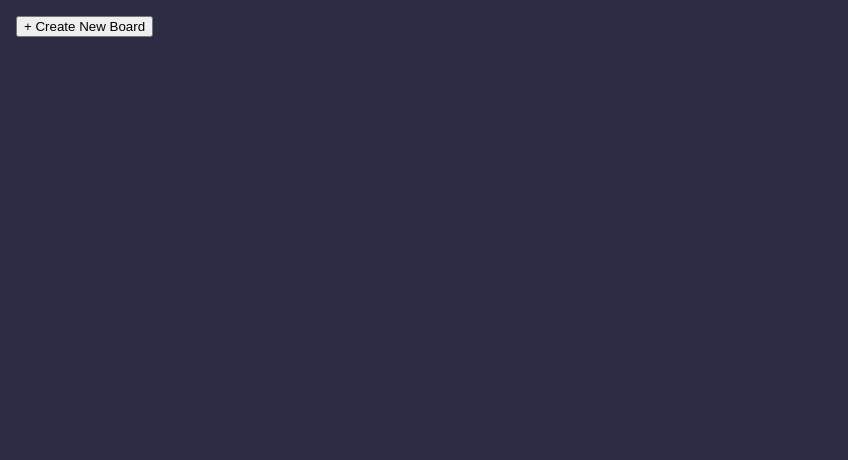
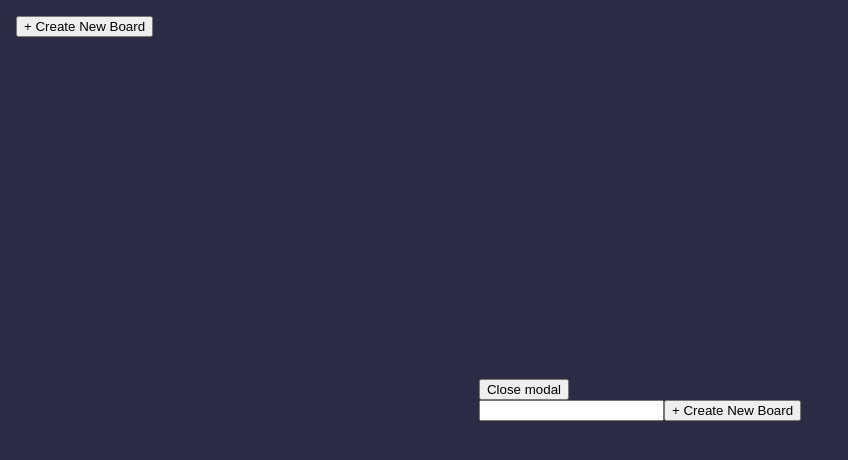
Before and after one commit to Nikimad/boards-demo, a React (Vite) app: page / in a window 1280 px wide. Both pictures are taken after a click on the button "+ Create New Board". Shown: the top 460 px of the page, without its empty margins (0-848 px from the left). Built offline with nearby package versions, Linux system fonts and the light colour scheme.

Commit message:
Update Aside and Modal components

```diff
--- a/src/components/Aside/Aside.jsx
+++ b/src/components/Aside/Aside.jsx
@@ -1,10 +1,30 @@
 import "./Aside.scss";
 import Modal from "../Modal";
 
-const Aside = ({boards, isModalOpen, onOpenModal, onCloseModal, onAddBoard}) => (
+const Aside = ({
+  boards,
+  isModalOpen,
+  onOpenModal,
+  onCloseModal,
+  onAddBoard,
+  onChange,
+  value
+}) => (
   <aside className="aside">
+    <div>
+      {boards.map((board) => <p key={board.id}>{board.title}</p>)}
+    </div>
     <button onClick={onOpenModal}>+ Create New Board</button>
-    <Modal isOpen={isModalOpen}></Modal>
+    <Modal isOpen={isModalOpen} onClose={onCloseModal}>
+    <form onSubmit={onAddBoard}>
+        <label>
+          <input type="text" onChange={onChange} value={value} />
+        </label>
+        <label>
+          <input type="submit" value="+ Create New Board"/>
+        </label>
+      </form>
+    </Modal>
   </aside>
 );
 
--- a/src/components/Aside/AsideContainer.jsx
+++ b/src/components/Aside/AsideContainer.jsx
@@ -1,21 +1,35 @@
+import { useState } from "react";
 import { useSelector } from "react-redux";
 import useAction from "../../hooks/useAction";
 import useModal from "../../hooks/useModal";
 import { selectBoards } from "../../models/boards/selectors";
+import { addBoard } from "../../models/boards/boardsSlice";
 import Aside from "./Aside";
 
 const AsideContainer = () => {
-    const boards = useSelector(selectBoards);
-    // const handleAddBoard = useAction();
-    const [isModalOpen, handleOpen, handleClose] = useModal();
+  const [value, setValue] = useState("");
+  const boards = useSelector(selectBoards);
+  const dispatchAddBoard = useAction(addBoard(value));
+  const handleAddBoard = (e) => {
+    e.preventDefault();
+    dispatchAddBoard();
+    setValue("");
+    handleClose();
+  };
+  const [isModalOpen, handleOpen, handleClose] = useModal();
+  const handleChange = (e) => setValue(e.target.value);
 
-    return <Aside
+  return (
+    <Aside
       boards={boards}
       isModalOpen={isModalOpen}
       onOpenModal={handleOpen}
       onCloseModal={handleClose}
-      //onAddBoard={handleAddBoard}
-    />;
+      onAddBoard={handleAddBoard}
+      onChange={handleChange}
+      value={value}
+    />
+  );
 };
 
 export default AsideContainer;
--- a/src/components/Modal/Modal.jsx
+++ b/src/components/Modal/Modal.jsx
@@ -3,11 +3,12 @@ import "./Modal.scss";
 
 const modalEl = document.getElementById("modal");
 
-const Modal = ({isOpen, onClose, children}) => {
+const Modal = ({ isOpen, onClose, children }) => {
   const modalContent = !isOpen ? null : (
     <div className="modal">
       <div className="modal__content">
-          { children }
+        <button onClick={onClose}>Close modal</button>
+        {children}
       </div>
     </div>
   );
```
Lines whose indentation alone changed are shown as unchanged.
